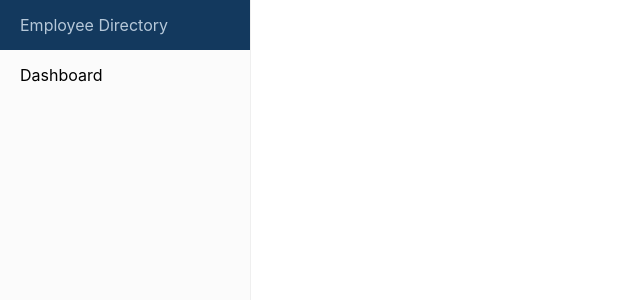
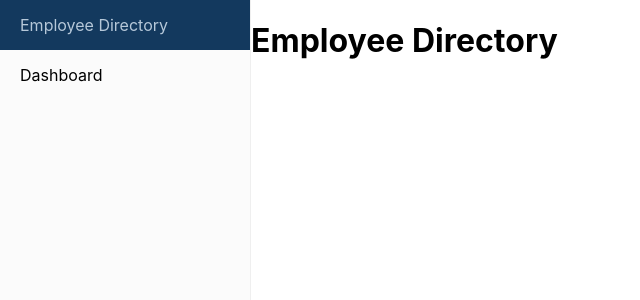
Before and after one commit to maheen562/nav-system, a React (Create React App) app: page /employeedirectory in a window 1280 px wide. Shown: the top 300 px of the page, without its empty margins (0-640 px from the left). Built offline with nearby package versions, Linux system fonts and the light colour scheme.

Commit message:
created EmployeeDirectory component, with employeedirectory URL pointing to it.

```diff
--- a/package.json
+++ b/package.json
@@ -3,6 +3,7 @@
   "version": "0.1.0",
   "private": true,
   "dependencies": {
+    "@tanstack/react-table": "^8.21.3",
     "@testing-library/dom": "^10.4.1",
     "@testing-library/jest-dom": "^6.9.1",
     "@testing-library/react": "^16.3.2",
--- a/src/App.js
+++ b/src/App.js
@@ -1,12 +1,19 @@
-import logo from './logo.svg';
 import './App.css';
 import Navbar from "./components/Navbar";
+import EmployeeDirectory from "./components/EmployeeDirectory";
+import { Routes, Route } from 'react-router-dom';
 
 function App() {
   return (
     <div>
-      <header> </header>
-      <Navbar />
+      <div style={{ display: 'flex' }}>
+        <header> </header>
+        <Navbar />
+        <Routes>
+          <Route path="/employeedirectory" element={<EmployeeDirectory />} />
+          {/* <Route path="/dashboard" element={<Dashboard />} /> */}
+        </Routes>
+      </div>
     </div>
   );
 }
--- /dev/null
+++ b/src/components/EmployeeDirectory.jsx
@@ -0,0 +1,11 @@
+
+
+export default function EmployeeDirectory() {
+
+  return (
+    <>
+    <h1> Employee Directory </h1>
+
+    </>
+
+)}
--- a/src/components/Navbar.jsx
+++ b/src/components/Navbar.jsx
@@ -13,6 +13,7 @@ import { NavLink } from 'react-router-dom';
 export default function Navbar() {
 
   return (
+    <>
       <Sidebar style={{ height: '100vh' }} collapsed={false}>
         <Menu
         menuItemStyles={{
@@ -30,5 +31,7 @@ export default function Navbar() {
           active={window.location.pathname === '/dashboard'}> Dashboard  </MenuItem>
         </Menu>
       </Sidebar>
+
+      </>
   );
 }
```
Also changed, not shown: 1 other file (tests, documents, lock files or other folders).
